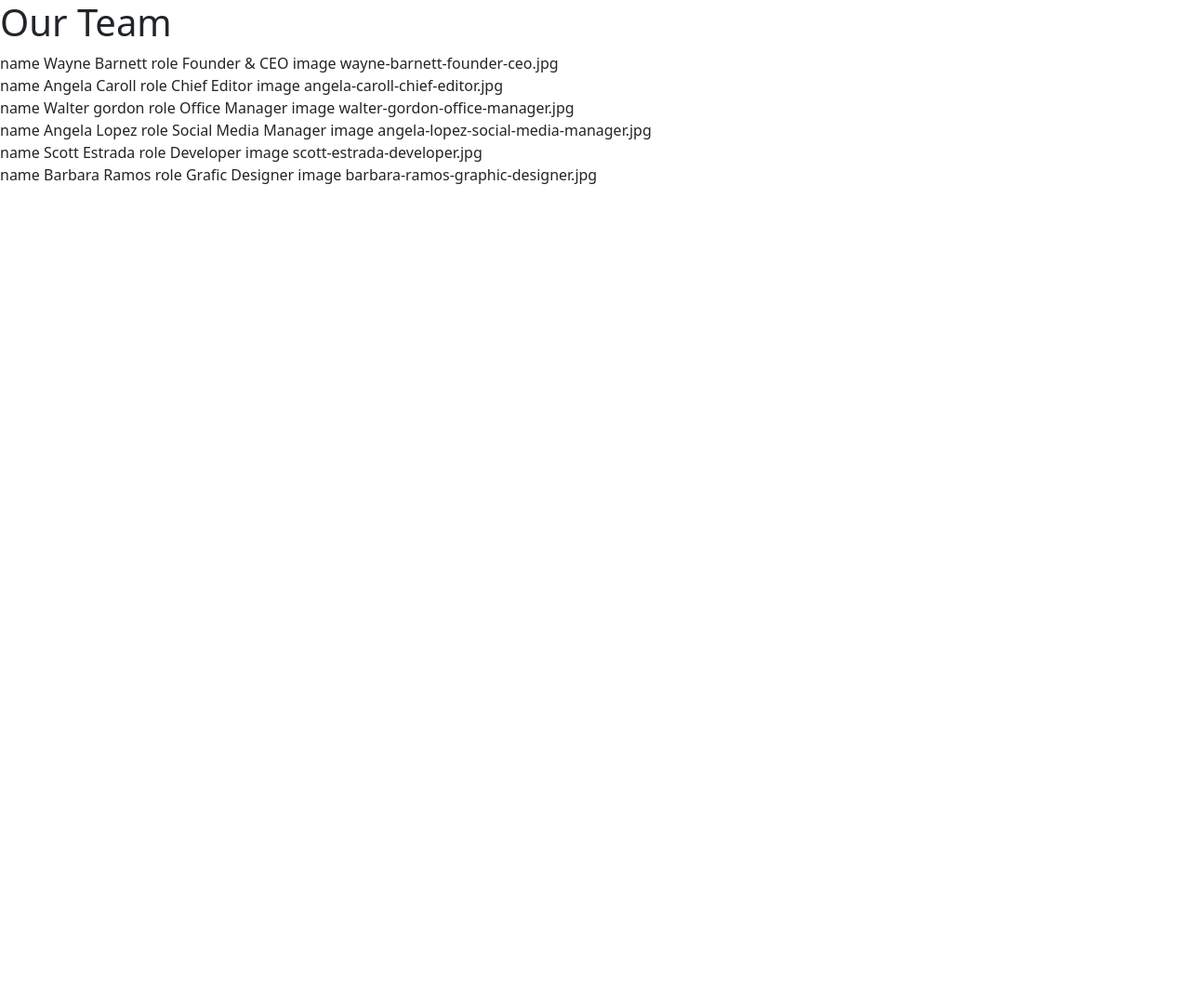
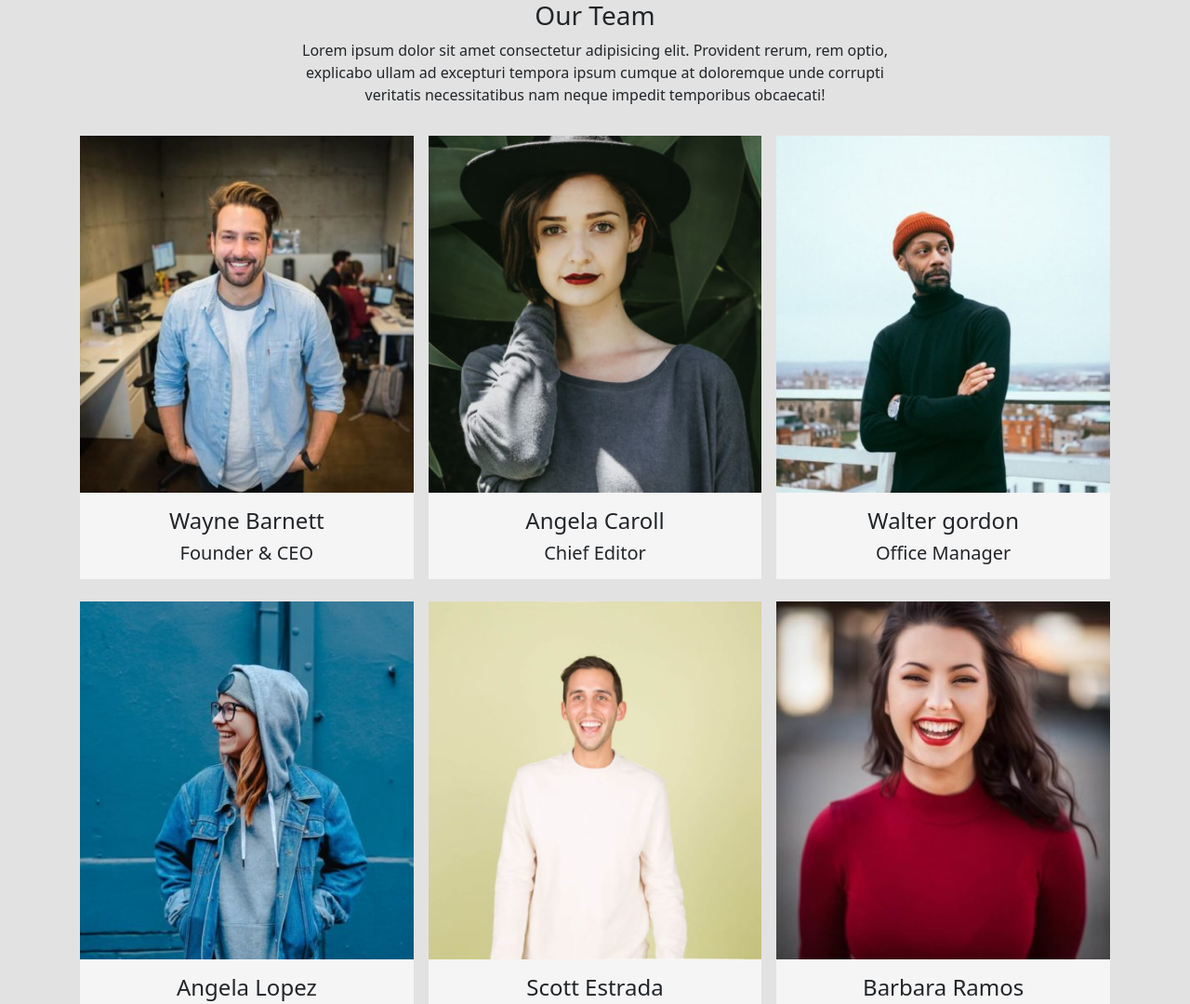
Before and after one commit to sensi-federico/js-our-team, a plain HTML site: page index.html in a window 1280 px wide. Shown: the top 1080 px of the page at 93% size. Before the commit the page ends 800 px from the top, so only its background shows below. Drawn offline with nearby package versions, Linux system fonts and the light colour scheme.

Commit message:
final commit + add bonus 1 - 2

```diff
--- a/assets/css/style.css
+++ b/assets/css/style.css
@@ -0,0 +1,21 @@
+
+body {
+    background-color: #e2e2e2;
+}
+
+.container {
+    margin: 2rem auto;
+}
+
+.container-slim {
+    max-width: 50%;
+    margin: auto;
+}
+
+.card-member {
+    background-color: whitesmoke;
+    text-align: center;
+}
+.card-member > img {
+    width: 100%;
+}
--- a/assets/js/main.js
+++ b/assets/js/main.js
@@ -8,32 +8,32 @@ const team = [
     {
           name: 'Wayne Barnett ',
           role: 'Founder & CEO ',
-          image: 'wayne-barnett-founder-ceo.jpg '
+          image: 'wayne-barnett-founder-ceo.jpg'
     },
     {
           name: 'Angela Caroll ',
           role: 'Chief Editor ',
-          image: 'angela-caroll-chief-editor.jpg '
+          image: 'angela-caroll-chief-editor.jpg'
     },
     {
           name: 'Walter gordon ',
           role: 'Office Manager ',
-          image: 'walter-gordon-office-manager.jpg '
+          image: 'walter-gordon-office-manager.jpg'
     },
     {
           name: 'Angela Lopez ',
           role: 'Social Media Manager ',
-          image: 'angela-lopez-social-media-manager.jpg '
+          image: 'angela-lopez-social-media-manager.jpg'
     },
     {
           name: 'Scott Estrada ',
           role: 'Developer ',
-          image: 'scott-estrada-developer.jpg '
+          image: 'scott-estrada-developer.jpg'
     },
     {
           name: 'Barbara Ramos ',
           role: 'Grafic Designer ',
-          image: 'barbara-ramos-graphic-designer.jpg '
+          image: 'barbara-ramos-graphic-designer.jpg'
     }
 
 ]
@@ -49,18 +49,36 @@ for (let i = 0; i < team.length; i++) {
 }
 
 // MILESTONE 2: Stampare le stesse informazioni su DOM sottoforma di stringhe
-const stringsEl = document.querySelector('.strings')
-for (let i = 0; i < team.length; i++) {
-    const member = team[i];
-    const divEl = document.createElement('div');
-    stringsEl.append(divEl);
+// const stringsEl = document.querySelector('.strings')
+// for (let i = 0; i < team.length; i++) {
+//     const member = team[i];
+//     const divEl = document.createElement('div');
+//     stringsEl.append(divEl);
 
-    for (const key in member) {
-          divEl.append(key, ' ', member[key]);
-    }
+//     for (const key in member) {
+//           divEl.append(key, ' ', member[key]);
+//     }
 
-}
+// }
 
 // BONUS 1: Trasformare la stringa foto in una immagine effettiva
+// BONUS 2: Organizzare i singoli membri in card/schede
+const rowEl = document.querySelector('.row');
 
-// BONUS 2: Organizzare i singoli membri in card/schede
+for (let i = 0; i < team.length; i++) {
+      const member = team[i];
+      const colEl = document.createElement('div');
+      colEl.classList.add('col');
+
+      const cardMember = document.createElement('div');
+      cardMember.classList.add('card-member');
+      colEl.append(cardMember)
+
+      cardMember.innerHTML = `
+      <img src="./assets/img/${member.image}" alt="">
+      <h4 class="pt-3">${member.name}</h4>
+      <h5 class="pb-3">${member.role}</h5>
+      `
+      rowEl.insertAdjacentElement('beforeend', colEl);
+
+  }
--- a/index.html
+++ b/index.html
@@ -13,13 +13,26 @@
     <script src="https://stackpath.bootstrapcdn.com/bootstrap/5.0.0-alpha1/js/bootstrap.min.js"
         integrity="sha384-oesi62hOLfzrys4LxRF63OJCXdXDipiYWBnvTl9Y9/TRlw5xlKIEHpNyvvDShgf/"
         crossorigin="anonymous"></script>
-        <link rel="stylesheet" href="./assets/css/style.css">
+    <link rel="stylesheet" href="./assets/css/style.css">
 </head>
 
 <body>
-    <h1>Our Team</h1>
 
-    <div class="strings"></div>
+    <!-- <div class="strings"></div> -->
+    <div class="container-slim">
+        <h3 class="text-center text-black">Our Team</h3>
+        <p class="text-center text-black">
+            Lorem ipsum dolor sit amet consectetur adipisicing elit. Provident rerum, rem optio, explicabo ullam ad excepturi
+            tempora ipsum cumque at doloremque unde corrupti veritatis necessitatibus nam neque impedit temporibus
+            obcaecati!
+        </p>
+    </div>
+
+    <div class="container">
+        <div class="row row-cols-3 g-3">
+            <!-- <div class="col"></div> -->
+        </div>
+    </div>
 
     <script src="./assets/js/main.js"></script>
 </body>
```
Also changed, not shown: assets/img/angela-caroll-chief-editor.jpg (added), assets/img/angela-lopez-social-media-manager.jpg (added), assets/img/barbara-ramos-graphic-designer.jpg (added), assets/img/scott-estrada-developer.jpg (added), assets/img/walter-gordon-office-manager.jpg (added), assets/img/wayne-barnett-founder-ceo.jpg (added).
